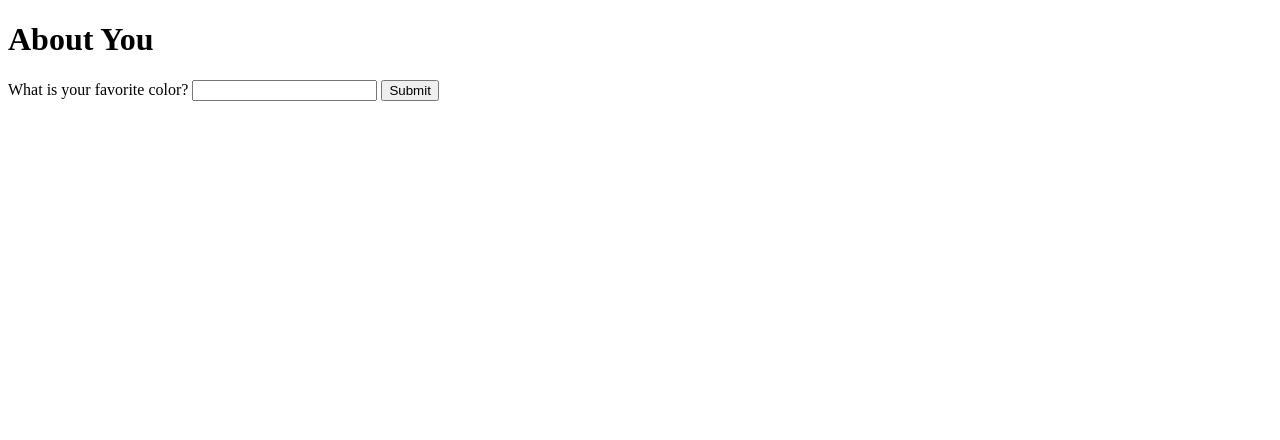
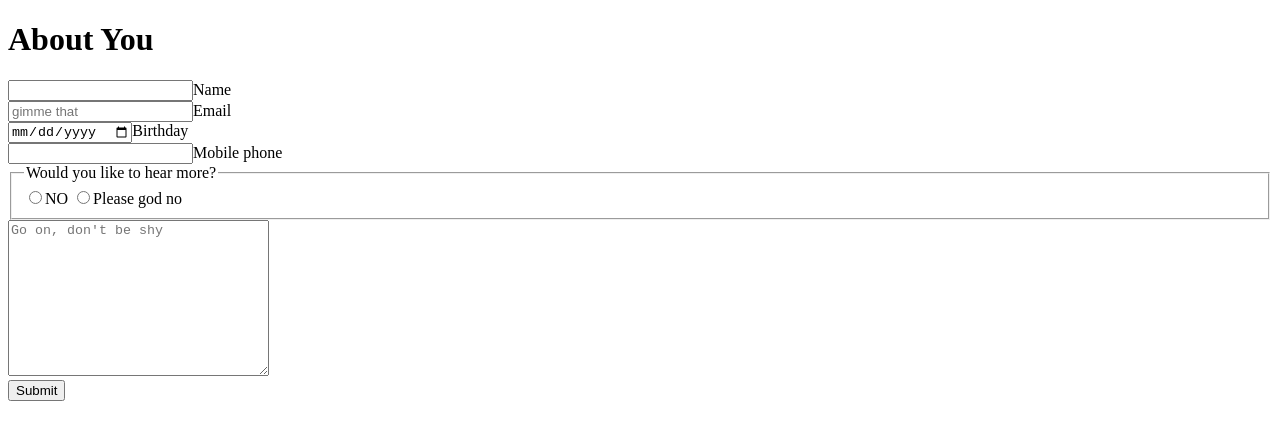
Before and after one commit to stringist/forms, a plain HTML site: page index.html in a window 1280 px wide. Drawn offline with Linux system fonts and the light colour scheme.

Commit message:
added inout types

```diff
--- a/index.html
+++ b/index.html
@@ -10,10 +10,20 @@
 
 <body>
     <h1>About You</h1>
-    <form name="questions" id="questions" autocomplete="on" action="">
-        <label for="favecolor">What is your favorite color?</label>
-        <input type="text" name="favecolor" id="favecolor">
-        <input type="submit"> </form>
+    <form name="questions" id="questions" method="post" autocomplete="on" data-netlify="true">
+        <input type="text" id="name" name="name" required><label for="name">Name</label><br>
+        <input type="email" id="email" name="email" required placeholder="gimme that"><label for="email">Email</label><br>
+        <input type="date" id="birthday" name="birthday"><label for="birthday">Birthday</label><br>
+        <input type="tel" name="mobile" id="mobile"><label for="mobile">Mobile phone</label>
+        <fieldset>
+            <legend>Would you like to hear more?</legend>
+            <input type="radio" name="yesno" id="no" value="no"><label for="no">NO</label>
+            <input type="radio" name="yesno" id="yes" value="yes"><label for="yes">Please god no</label>
+        </fieldset>
+        <textarea name="message" id="message" cols="30" rows="10" placeholder="Go on, don't be shy"></textarea>
+        <br>
+        <button>Submit</button>
+    </form>
 </body>
 
 </html>
```
Also changed, not shown: 1 other file.
